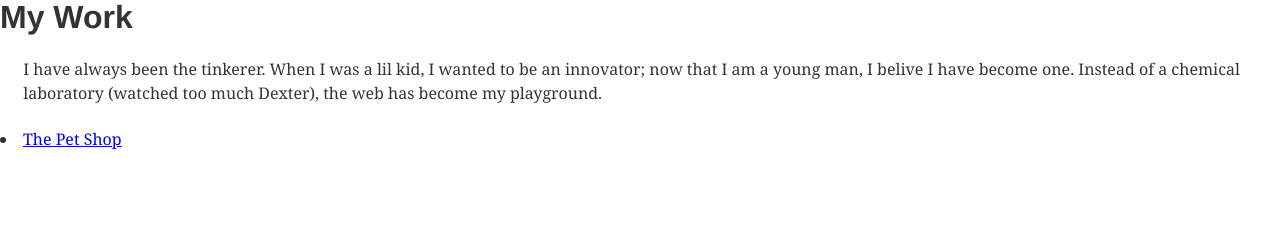
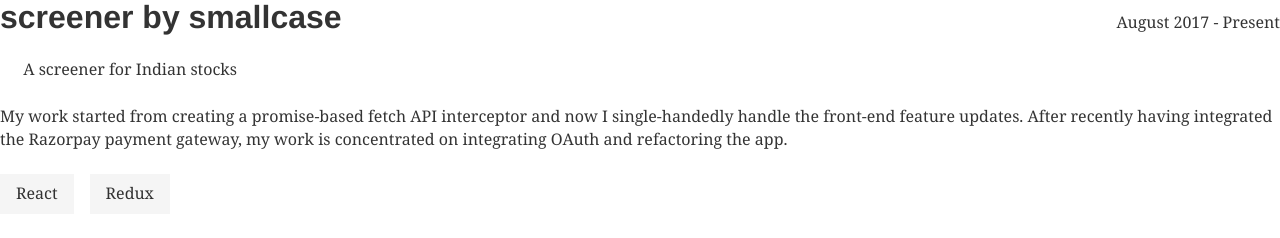
Before and after one commit to sarthaklangde/gatsby-test, a Gatsby site: page /work in a window 1280 px wide. Built offline with nearby package versions, Linux system fonts and the light colour scheme; Gatsby itself is replaced by a stand-in of ours.

Commit message:
first init

```diff
--- a/src/layouts/index.js
+++ b/src/layouts/index.js
@@ -16,7 +16,7 @@
       </Link>
       <ul style={{ listStyle: `none`, float: `right` }}>
         <ListLink to="/">Home</ListLink>
-        <ListLink to="/aboutcssm/">About</ListLink>
+        <ListLink to="/work/">Work</ListLink>
         <ListLink to="/contact/">Contact</ListLink>
       </ul>
     </header>
--- a/src/pages/index.js
+++ b/src/pages/index.js
@@ -5,6 +5,7 @@
   <div>
     <h1>Hey, I am Sarthak Langde</h1>
     <h2>Web Engineer @ <a href="https://smallcase.com" target="_blank">smallcase</a></h2>
+
     <div>
       <blockquote>
         <h2>My Beliefs</h2>
--- /dev/null
+++ b/src/pages/work.js
@@ -0,0 +1,23 @@
+import React from "react";
+import style from "./work.module.css";
+
+export default () =>
+  <div>
+    <div className={style.heading}>
+      <h1 className={style.title}>screener by smallcase</h1>
+      <div className={style.duration}>August 2017 - Present</div>
+    </div>
+    <blockquote>
+      A screener for Indian stocks
+    </blockquote>
+    <div>
+      <p>
+         My work started from creating a promise-based fetch API interceptor and now I single-handedly handle the front-end feature updates. After recently having integrated the Razorpay payment gateway, my work is concentrated on integrating OAuth and refactoring the app.
+      </p>
+    </div>
+    <div className={style.tag}>
+      <div>React</div>
+      <div>Redux</div>
+    </div>
+
+  </div>
--- /dev/null
+++ b/src/pages/work.module.css
@@ -0,0 +1,15 @@
+.heading {
+    display: flex;
+    justify-content: space-between;
+    align-items: baseline;
+    width: 100%;
+}
+
+.tag div {
+    display: inline-block;
+    width: auto;
+    padding: 8px 16px;
+    margin-right: 16px;
+    background-color: hsla(0,0%,0%,0.04);
+
+}
--- a/src/pages/work/index.js
+++ /dev/null
@@ -1,24 +0,0 @@
-import React from "react";
-import Link from "gatsby-link";
-
-const ListLink = props =>
-  <li>
-    <Link to={props.to}>
-      {props.children}
-    </Link>
-  </li>
-
-
-export default () =>
-  <div>
-    <h1>My Work</h1>
-    <div>
-      <blockquote>
-          I have always been the tinkerer. When I was a lil kid, I wanted to be an innovator; now that I am a young man, I belive I have become one. Instead of a chemical laboratory (watched too much Dexter), the web has become my playground.
-      </blockquote>
-      <ListLink to="/work/thepetshop/">The Pet Shop</ListLink>
-    </div>
-
-
-
-  </div>
```
Also changed, not shown: src/pages/404.js (added, +21 -0 lines), src/pages/work/thepetshop.js (deleted, +0 -22 lines).
